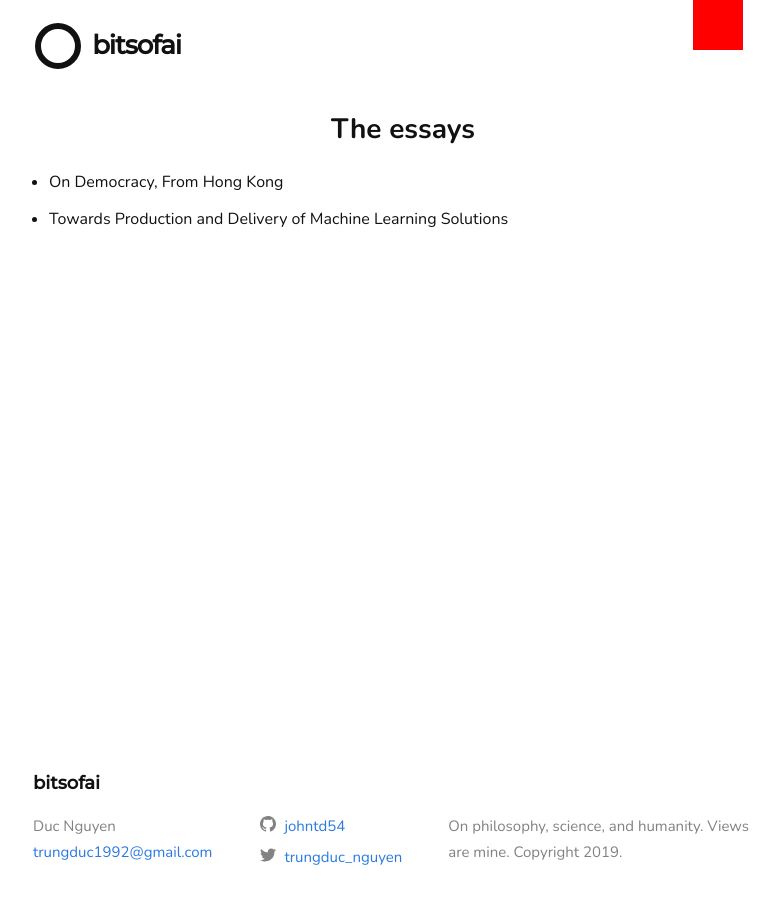
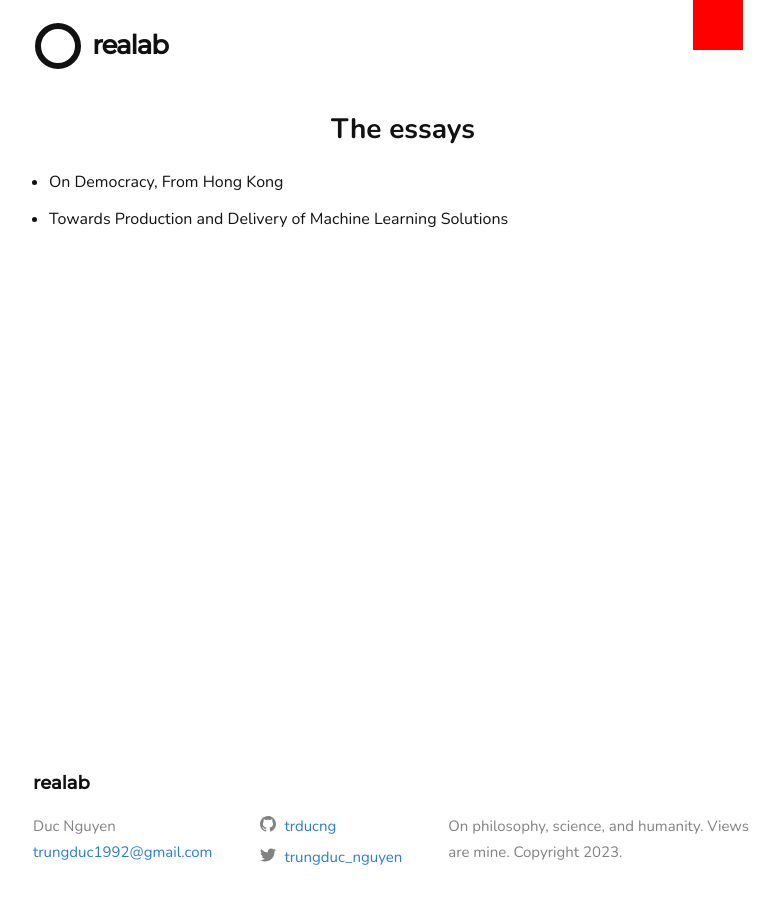
Before and after one commit to trducng/johntd54.github.io, a Jekyll site: the page built from index.markdown, in a window 1280 px wide. Shown: the whole page, without its empty margins (237-1017 px from the left). Built offline with Jekyll 4.4.1, drawn with Linux system fonts in a browser that asks for light colours.

Commit message:
Change Github handle

```diff
--- a/_config.yml
+++ b/_config.yml
@@ -18,15 +18,15 @@
 # You can create any custom variable you would like, and they will be accessible
 # in the templates via {{ site.myvariable }}.
 
-title: bitsofai
+title: realab
 email: trungduc1992@gmail.com
 author: Duc Nguyen
 description: >- # this means to ignore newlines until "baseurl:"
-  On philosophy, science, and humanity. Views are mine. Copyright 2019.
+  On philosophy, science, and humanity. Views are mine. Copyright 2023.
 baseurl: "" # the subpath of your site, e.g. /blog
 url: "" # the base hostname & protocol for your site, e.g. http://example.com
 twitter_username: trungduc_nguyen
-github_username:  johntd54
+github_username:  trducng
 permalink: /essays/:title/
 
 # Build settings
```
